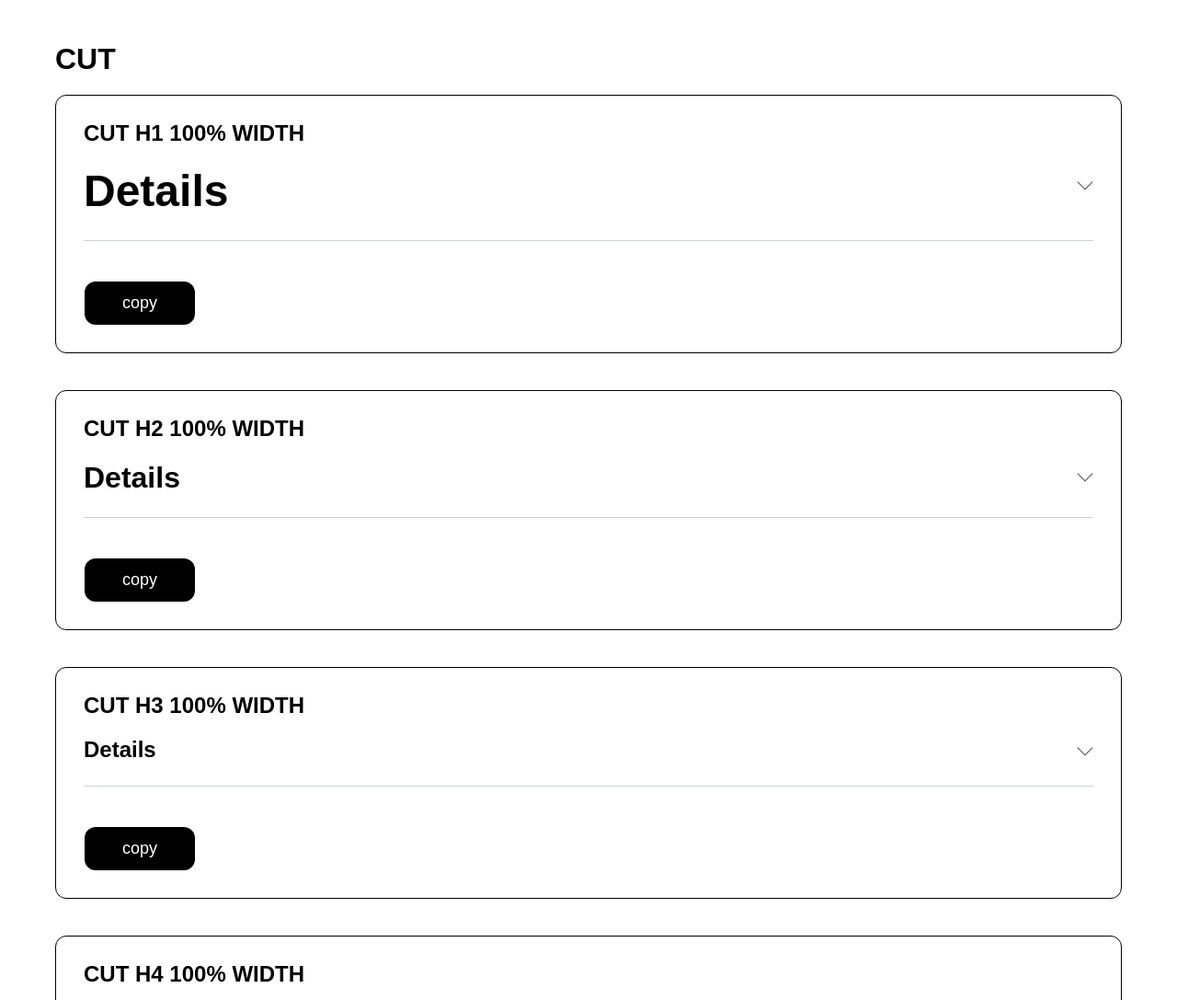
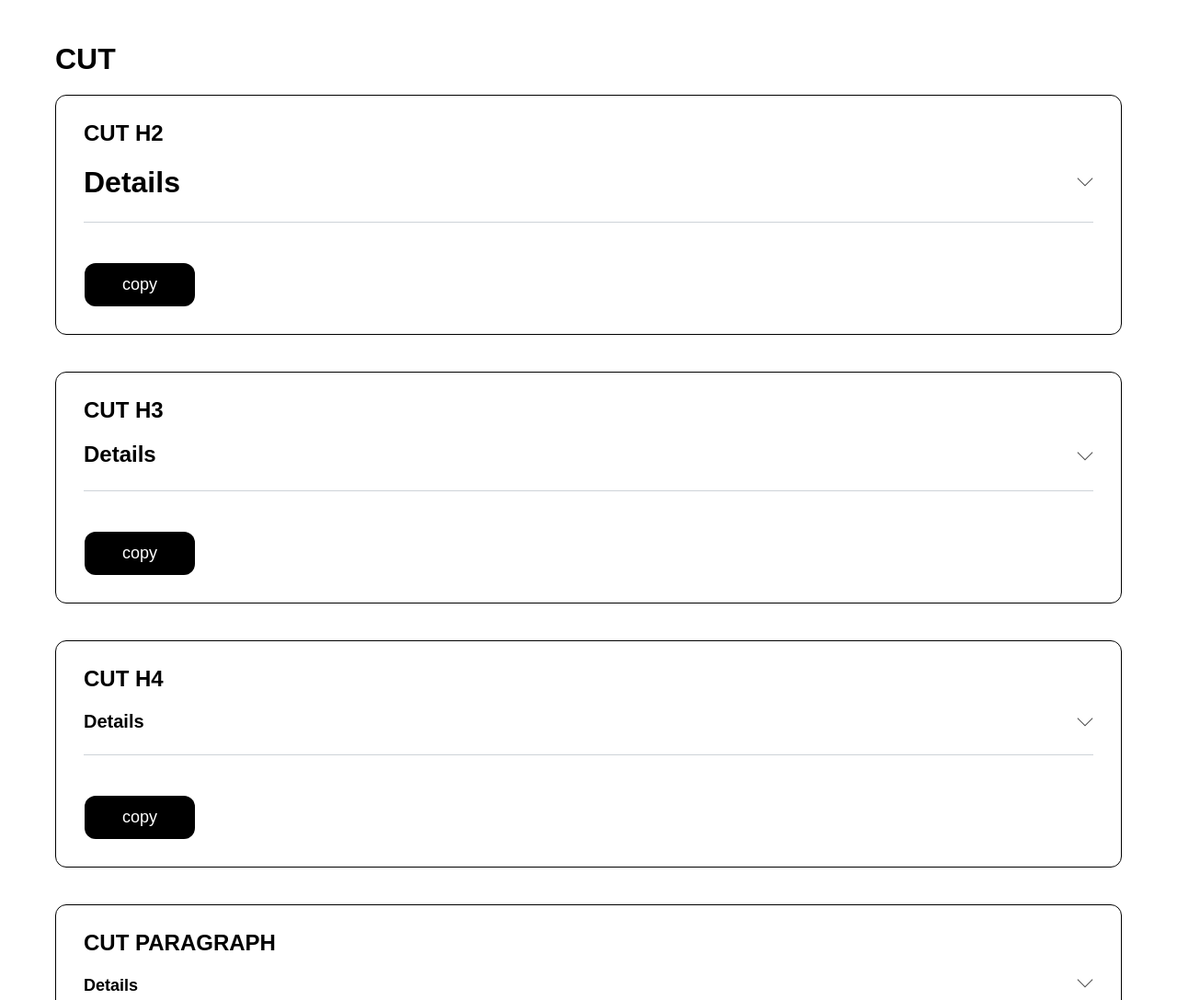
Before and after one commit to d-kornaukhov/wiki, a plain HTML site: page index.html in a window 1280 px wide. Shown: the part 4280-5367 px from the top of the page at 92% size. Drawn offline with Linux system fonts and the light colour scheme; some packages are replaced by stand-ins of ours; a script that the page names is missing.

Commit message:
Add new cuts

```diff
--- a/css/styles-wiki.css
+++ b/css/styles-wiki.css
@@ -609,69 +609,38 @@ a {
 	background-color: #efe7fc;
 }
 
-/* Arrow */
-.arrow-l {
-	border-left: 1px solid rgba(0, 0, 0, 0.7);
-	border-bottom: 1px solid rgba(0, 0, 0, 0.7);
-	transform: rotate(-45deg);
-	-webkit-transform: rotate(-45deg);
-	width: 12px;
-	height: 12px;
-	margin-right: 3px;
+.wiki-cut__summary {
+	color: inherit;
+	margin: 0;
 }
 
-.arrow-l-h1 {
-	border-left: 1px solid rgba(0, 0, 0, 0.7);
-	border-bottom: 1px solid rgba(0, 0, 0, 0.7);
-	transform: rotate(-45deg);
-	-webkit-transform: rotate(-45deg);
-	width: 12px;
-	height: 12px;
-	margin-right: 3px;
-	margin-top: 13px;
+.woof-icon_type_awesome-angle-down,
+.woof-icon_type_awesome-angle-up {
+	width: 16px;
+	height: 32px;
+	color: inherit;
+	opacity: 0.7;
 }
 
-.arrow-l-h2 {
-	border-left: 1px solid rgba(0, 0, 0, 0.7);
-	border-bottom: 1px solid rgba(0, 0, 0, 0.7);
-	transform: rotate(-45deg);
-	-webkit-transform: rotate(-45deg);
+.arrow-p {
 	width: 12px;
-	height: 12px;
-	margin-right: 3px;
-	margin-top: 9px;
+	height: 24px;
 }
 
-.arrow-l-h3 {
-	border-left: 1px solid rgba(0, 0, 0, 0.7);
-	border-bottom: 1px solid rgba(0, 0, 0, 0.7);
-	transform: rotate(-45deg);
-	-webkit-transform: rotate(-45deg);
-	width: 12px;
-	height: 12px;
-	margin-right: 3px;
-	margin-top: 6px;
+.arrow-h4 {
+	width: 14px;
+	height: 28px;
 }
 
-.arrow-l-h4 {
-	border-left: 1px solid rgba(0, 0, 0, 0.7);
-	border-bottom: 1px solid rgba(0, 0, 0, 0.7);
-	transform: rotate(-45deg);
-	-webkit-transform: rotate(-45deg);
-	width: 12px;
-	height: 12px;
-	margin-right: 3px;
-	margin-top: 3px;
+.arrow-h3 {
+	width: 16px;
+	height: 32px;
 }
 
-/* как отступы с загаловками в стилях */
-.arrow-s {
-	border-left: 1px solid rgba(0, 0, 0, 0.7);
-	border-bottom: 1px solid rgba(0, 0, 0, 0.7);
-	transform: rotate(-45deg);
-	-webkit-transform: rotate(-45deg);
-	width: 8px;
-	height: 8px;
+.arrow-h2 {
+	width: 16px;
+	height: 32px;
+	margin-top: 6px;
 }
 
 /* Dropdown */
@@ -696,9 +665,6 @@ details summary::-webkit-details-marker /* Safari */ {
 	margin-top: 24px;
 }
 
-.wiki-cut__summary {
-	color: inherit;
-}
 .hr {
 	margin: 24px 0;
 	height: 1px;
--- a/css/styles.css
+++ b/css/styles.css
@@ -159,3 +159,68 @@ textarea {
 .code__item--styles .code__example {
 	display: none;
 }
+
+/* Arrow */
+.arrow-l {
+	border-left: 1px solid rgba(0, 0, 0, 0.7);
+	border-bottom: 1px solid rgba(0, 0, 0, 0.7);
+	transform: rotate(-45deg);
+	-webkit-transform: rotate(-45deg);
+	width: 12px;
+	height: 12px;
+	margin-right: 3px;
+}
+
+.arrow-l-h1 {
+	border-left: 1px solid rgba(0, 0, 0, 0.7);
+	border-bottom: 1px solid rgba(0, 0, 0, 0.7);
+	transform: rotate(-45deg);
+	-webkit-transform: rotate(-45deg);
+	width: 12px;
+	height: 12px;
+	margin-right: 3px;
+	margin-top: 13px;
+}
+
+.arrow-l-h2 {
+	border-left: 1px solid rgba(0, 0, 0, 0.7);
+	border-bottom: 1px solid rgba(0, 0, 0, 0.7);
+	transform: rotate(-45deg);
+	-webkit-transform: rotate(-45deg);
+	width: 12px;
+	height: 12px;
+	margin-right: 3px;
+	margin-top: 9px;
+}
+
+.arrow-l-h3 {
+	border-left: 1px solid rgba(0, 0, 0, 0.7);
+	border-bottom: 1px solid rgba(0, 0, 0, 0.7);
+	transform: rotate(-45deg);
+	-webkit-transform: rotate(-45deg);
+	width: 12px;
+	height: 12px;
+	margin-right: 3px;
+	margin-top: 6px;
+}
+
+.arrow-l-h4 {
+	border-left: 1px solid rgba(0, 0, 0, 0.7);
+	border-bottom: 1px solid rgba(0, 0, 0, 0.7);
+	transform: rotate(-45deg);
+	-webkit-transform: rotate(-45deg);
+	width: 12px;
+	height: 12px;
+	margin-right: 3px;
+	margin-top: 3px;
+}
+
+/* как отступы с загаловками в стилях */
+.arrow-s {
+	border-left: 1px solid rgba(0, 0, 0, 0.7);
+	border-bottom: 1px solid rgba(0, 0, 0, 0.7);
+	transform: rotate(-45deg);
+	-webkit-transform: rotate(-45deg);
+	width: 8px;
+	height: 8px;
+}
--- a/js/components.js
+++ b/js/components.js
@@ -612,69 +612,38 @@ const components = [
 			background-color: #efe7fc;
 		}
 
-		/* Arrow */
-		.arrow-l {
-			border-left: 1px solid rgba(0, 0, 0, 0.7);
-			border-bottom: 1px solid rgba(0, 0, 0, 0.7);
-			transform: rotate(-45deg);
-			-webkit-transform: rotate(-45deg);
-			width: 12px;
-			height: 12px;
-			margin-right: 3px;
-		}
-
-		.arrow-l-h1 {
-			border-left: 1px solid rgba(0, 0, 0, 0.7);
-			border-bottom: 1px solid rgba(0, 0, 0, 0.7);
-			transform: rotate(-45deg);
-			-webkit-transform: rotate(-45deg);
-			width: 12px;
-			height: 12px;
-			margin-right: 3px;
-			margin-top: 13px;
-		}
-
-		.arrow-l-h2 {
-			border-left: 1px solid rgba(0, 0, 0, 0.7);
-			border-bottom: 1px solid rgba(0, 0, 0, 0.7);
-			transform: rotate(-45deg);
-			-webkit-transform: rotate(-45deg);
-			width: 12px;
-			height: 12px;
-			margin-right: 3px;
-			margin-top: 9px;
-		}
-
-		.arrow-l-h3 {
-			border-left: 1px solid rgba(0, 0, 0, 0.7);
-			border-bottom: 1px solid rgba(0, 0, 0, 0.7);
-			transform: rotate(-45deg);
-			-webkit-transform: rotate(-45deg);
-			width: 12px;
-			height: 12px;
-			margin-right: 3px;
+		.wiki-cut__summary {
+			color: inherit;
+			margin: 0;
+		}
+
+		.woof-icon_type_awesome-angle-down,
+		.woof-icon_type_awesome-angle-up {
+			width: 16px;
+			height: 32px;
+			color: inherit;
+			opacity: 0.7;
+		}
+
+		.arrow-p {
+			width: 12px !important;
+			height: 24px !important;
+		}
+
+		.arrow-h4 {
+			width: 14px !important;
+			height: 28px !important;
+		}
+
+		.arrow-h3 {
+			width: 16px !important;
+			height: 32px !important;
+		}
+
+		.arrow-h2 {
+			width: 16px !important;
+			height: 32px !important;
 			margin-top: 6px;
-		}
-
-		.arrow-l-h4 {
-			border-left: 1px solid rgba(0, 0, 0, 0.7);
-			border-bottom: 1px solid rgba(0, 0, 0, 0.7);
-			transform: rotate(-45deg);
-			-webkit-transform: rotate(-45deg);
-			width: 12px;
-			height: 12px;
-			margin-right: 3px;
-			margin-top: 3px;
-		}
-
-		/* как отступы с загаловками в стилях */
-		.arrow-s {
-			border-left: 1px solid rgba(0, 0, 0, 0.7);
-			border-bottom: 1px solid rgba(0, 0, 0, 0.7);
-			transform: rotate(-45deg);
-			-webkit-transform: rotate(-45deg);
-			width: 8px;
-			height: 8px;
 		}
 
 		/* Dropdown */
@@ -699,9 +668,6 @@ const components = [
 			margin-top: 24px;
 		}
 
-		.wiki-cut__summary {
-			color: inherit;
-		}
 		.hr {
 			margin: 24px 0;
 			height: 1px;
@@ -1215,11 +1181,11 @@ const components = [
 		title: 'cut',
 		items: [
 			{
-				subtitle: 'cut H1 100% width',
-				code: `	<details class="w100 mt24">
+				subtitle: 'Cut H2',
+				example: `<details class="w100 mt24">
 				<summary class="wiki-cut__summary">
-					<h1 class="fleft">Details</h1>
-					<div class="fright arrow-l-h1"></div>
+					<h2 class="fleft">Details</h2>
+					<div class="fright arrow-l-h2"></div>
 					<div class="clear"></div>
 				</summary>
 
@@ -1230,16 +1196,15 @@ const components = [
 				</div>
 			</details>
 			<div class="hr mt24"></div>`,
-			},
-			{
-				subtitle: 'Cut H2 100% width',
-				code: `<details class="w100 mt24">
+				code: `<details class="wiki-cut mt64 w100">
 				<summary class="wiki-cut__summary">
-					<h2 class="fleft">Details</h2>
-					<div class="fright arrow-l-h2"></div>
+					<h2 class="fleft">Публикация внутри ссылка</h2>
+					<div class="fright ml16">
+						<div class="woof-icon_type_awesome-angle-up arrow-h2"></div>
+						<div class="woof-icon_type_awesome-angle-down arrow-h2"></div>
+					</div>
 					<div class="clear"></div>
 				</summary>
-
 				<!-- Добавить свой идентификатор, что бы пользователь проваливался сюда -->
 				<div id="1" name="1"></div>
 				<div class="details-content">
@@ -1249,8 +1214,8 @@ const components = [
 			<div class="hr mt24"></div>`,
 			},
 			{
-				subtitle: 'Cut H3 100% width',
-				code: `<details class="w100 mt24">
+				subtitle: 'Cut H3',
+				example: `<details class="w100 mt24">
 				<summary class="wiki-cut__summary">
 					<h3 class="fleft">Details</h3>
 					<div class="fright arrow-l-h3"></div>
@@ -1264,16 +1229,15 @@ const components = [
 				</div>
 			</details>
 			<div class="hr mt24"></div>`,
-			},
-			{
-				subtitle: 'Cut H4 100% width',
-				code: `<details class="w100 mt24">
+				code: `<details class="wiki-cut mt64 w100">
 				<summary class="wiki-cut__summary">
-					<h4 class="fleft">Details</h4>
-					<div class="fright arrow-l-h4"></div>
+					<h3 class="fleft">Details H3</h3>
+					<div class="fright ml16">
+						<div class="woof-icon_type_awesome-angle-up arrow-h3"></div>
+						<div class="woof-icon_type_awesome-angle-down arrow-h3"></div>
+					</div>
 					<div class="clear"></div>
 				</summary>
-
 				<!-- Добавить свой идентификатор, что бы пользователь проваливался сюда -->
 				<div id="1" name="1"></div>
 				<div class="details-content">
@@ -1283,11 +1247,11 @@ const components = [
 			<div class="hr mt24"></div>`,
 			},
 			{
-				subtitle: 'Cut paragraph 100% width',
-				code: `<details class="w100 mt24">
+				subtitle: 'Cut H4',
+				example: `<details class="w100 mt24">
 				<summary class="wiki-cut__summary">
-					<p class="p1-bold fleft">Details</p>
-					<div class="fright arrow-l"></div>
+					<h4 class="fleft">Details</h4>
+					<div class="fright arrow-l-h4"></div>
 					<div class="clear"></div>
 				</summary>
 
@@ -1298,16 +1262,48 @@ const components = [
 				</div>
 			</details>
 			<div class="hr mt24"></div>`,
-			},
-			{
-				subtitle: 'H4 current width',
-				code: `<details class="mt24">
+				code: `<details class="wiki-cut mt64 w100">
 				<summary class="wiki-cut__summary">
-					<h4 class="fleft mr16">details</h4>
-					<div class="fleft arrow-l-h4"></div>
+					<h4 class="fleft">Details H4</h4>
+					<div class="fright ml16">
+						<div class="woof-icon_type_awesome-angle-up arrow-h4"></div>
+						<div class="woof-icon_type_awesome-angle-down arrow-h4"></div>
+					</div>
 					<div class="clear"></div>
 				</summary>
-
+				<!-- Добавить свой идентификатор, что бы пользователь проваливался сюда -->
+				<div id="1" name="1"></div>
+				<div class="details-content">
+					content
+				</div>
+			</details>
+			<div class="hr mt24"></div>`,
+			},
+			{
+				subtitle: 'Cut paragraph',
+				example: `<details class="w100 mt24">
+				<summary class="wiki-cut__summary">
+					<p class="p1-bold fleft">Details</p>
+					<div class="fright arrow-l"></div>
+					<div class="clear"></div>
+				</summary>
+
+				<!-- Добавить свой идентификатор, что бы пользователь проваливался сюда -->
+				<div id="1" name="1"></div>
+				<div class="details-content">
+					content
+				</div>
+			</details>
+			<div class="hr mt24"></div>`,
+				code: `<details class="wiki-cut mt64 w100">
+				<summary class="wiki-cut__summary">
+					<p class="fleft">Details Paragraph</p>
+					<div class="fright ml16">
+						<div class="woof-icon_type_awesome-angle-up arrow-p"></div>
+						<div class="woof-icon_type_awesome-angle-down arrow-p"></div>
+					</div>
+					<div class="clear"></div>
+				</summary>
 				<!-- Добавить свой идентификатор, что бы пользователь проваливался сюда -->
 				<div id="1" name="1"></div>
 				<div class="details-content">
```
